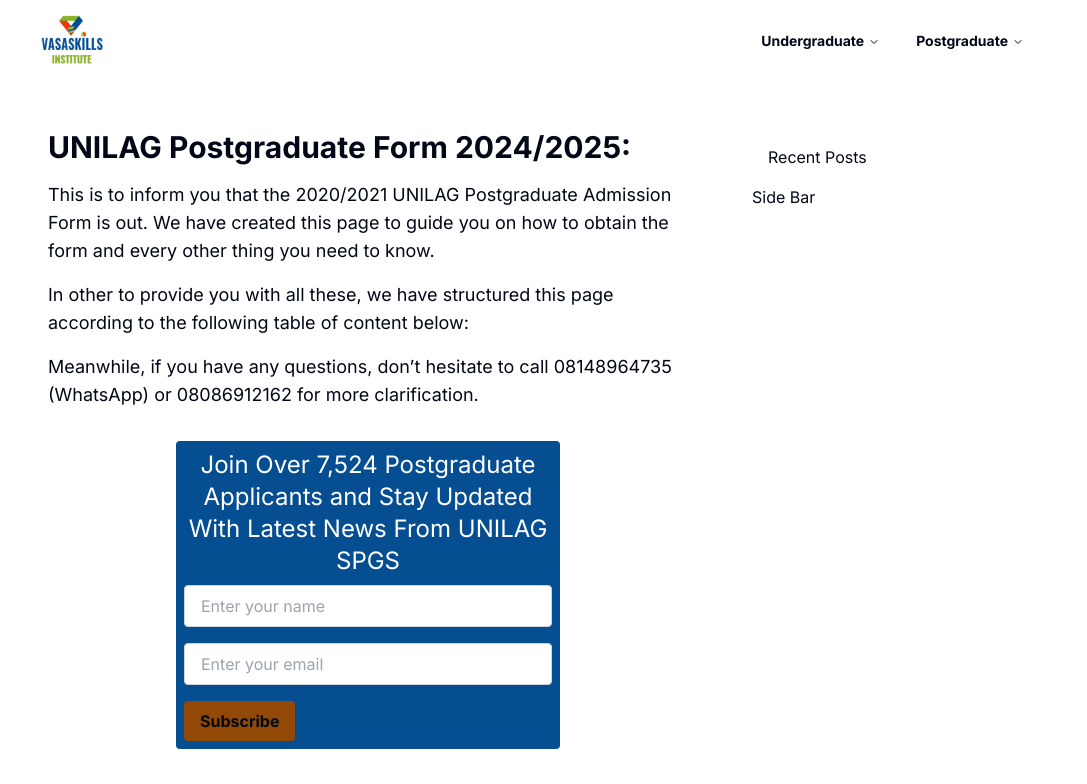
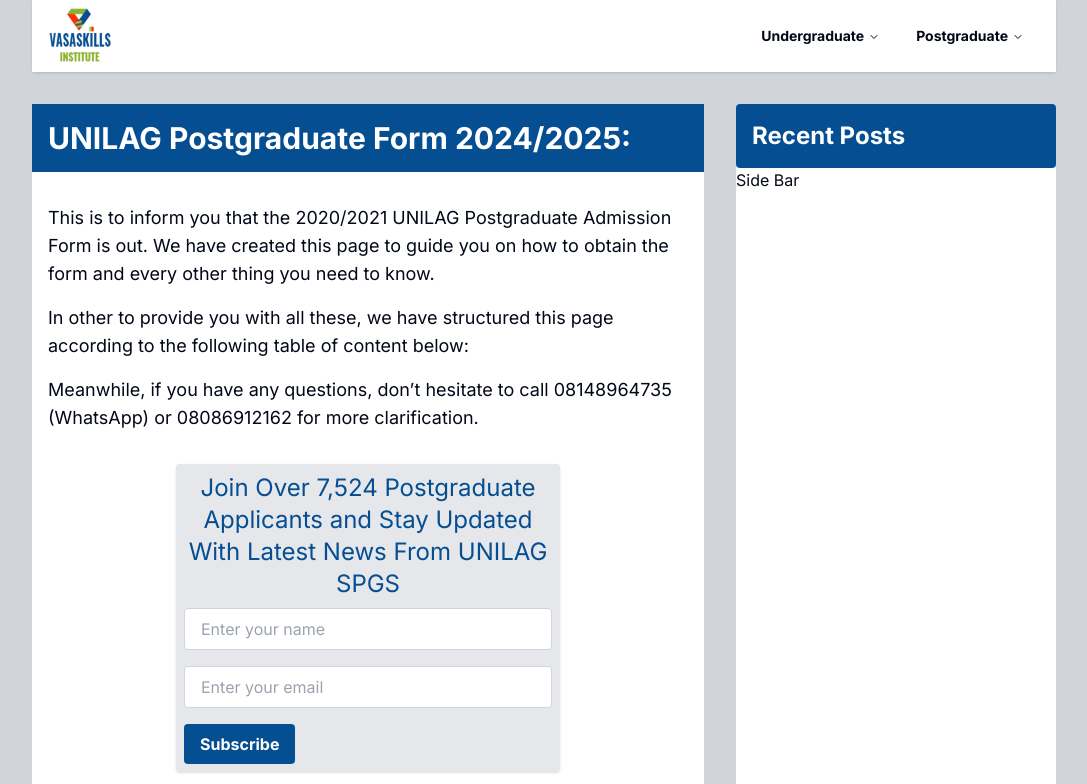
Before and after one commit to sixtusagbakwuru/vasaskills, a Next.js app: page /unilag/postgraduate/form in a window 1280 px wide. Shown: the top 784 px of the page, without its empty margins (96-1183 px from the left). Built offline with nearby package versions, Linux system fonts and the light colour scheme.

Commit message:
Sticky Navbar

```diff
--- a/src/app/(university-of-lagos-unilag)/unilag/postgraduate/email-subscription-form.tsx
+++ b/src/app/(university-of-lagos-unilag)/unilag/postgraduate/email-subscription-form.tsx
@@ -22,8 +22,8 @@
     return(
         <div>
 
-            <form onSubmit={handleSubmit} className="max-w-sm mx-auto my-8 bg-vasaskills-blue rounded p-2">
-            <h3 className = "text-center text-2xl text-white">Join Over 7,524 Postgraduate Applicants and Stay Updated With Latest News From UNILAG SPGS</h3>
+            <form onSubmit={handleSubmit} className="max-w-sm mx-auto my-8 bg-gray-200 rounded p-2 shadow">
+            <h3 className = "text-center text-2xl text-vasaskills-blue">Join Over 7,524 Postgraduate Applicants and Stay Updated With Latest News From UNILAG SPGS</h3>
       <input
         type="text"
         value={name}
@@ -42,7 +42,7 @@
       />
       <button
         type="submit"
-        className="mt-2 px-4 py-2 bg-vasaskills-complement font-bold rounded hover:bg-blue-600 focus:outline-none"
+        className="mt-2 px-4 py-2 bg-vasaskills-blue text-white font-bold rounded hover:bg-blue-600 focus:outline-none"
       >
         Subscribe
       </button>
--- a/src/app/(university-of-lagos-unilag)/unilag/postgraduate/form/form.tsx
+++ b/src/app/(university-of-lagos-unilag)/unilag/postgraduate/form/form.tsx
@@ -6,7 +6,8 @@
 export default function Form() {
     return (
         <div>
-            <h1 className = "text-3xl font-bold mb-4">UNILAG Postgraduate Form 2024/2025: </h1>
+            <h1 className = "text-3xl font-bold bg-vasaskills-blue p-4 text-white mb-4">UNILAG Postgraduate Form 2024/2025: </h1>
+            <div className = "p-4">
             <p className = "text-lg leading-7 mb-4">This is to inform you that the 2020/2021 UNILAG Postgraduate Admission Form is out. We have created this page to guide you on how to obtain the form and every other thing you need to know.</p>
             <p className = "text-lg leading-7 mb-4">In other to provide you with all these, we have structured this page according to the following table of content below:</p>
             <p className = "text-lg leading-7 mb-4">Meanwhile, if you have any questions, don’t hesitate to call 08148964735 (WhatsApp) or 08086912162 for more clarification.</p>
@@ -77,6 +78,7 @@
             <p className = "text-lg leading-7 mb-4">The price of soft copy is N6,000 (instead of N8,000) while the price for hard copy is N8,000 (instead of N10,000).</p>
             <p className = "text-lg leading-7 mb-4">So which one do you want?</p>
             <p className = "text-lg leading-7 mb-4">Kindly call 08148964735 (WhatsApp) or 08086912162 to place your order now because PRICE GOES UP TO THE REGULAR AMOUNT SOON.</p>
+            </div>
         </div>
     )
 }
--- a/src/app/(university-of-lagos-unilag)/unilag/postgraduate/form/page.tsx
+++ b/src/app/(university-of-lagos-unilag)/unilag/postgraduate/form/page.tsx
@@ -7,12 +7,12 @@
 
 export default function UNILAGPostgraduateForm(){
     return(
-        <div>
-            <header className = "grid grid-cols-12 gap-8  mx-2 md:mx-32">
-                <div className="col-span-4 bg-white rounded p-2">
-                    <Image src = "/vasaskills-logo.png" alt = "Vasaskills Institute Logo" width = {65} height = {65}/>
+        <div className = "bg-gray-300">
+            <header className = "grid grid-cols-1 sticky top-0 shadow md:grid-cols-12  mx-2 md:mx-32">
+                <div className="md:col-span-4 bg-white pe-4 ps-4 flex justify-center md:justify-start">
+                    <Image src = "/vasaskills-logo.png" alt = "Vasaskills Institute Logo" width = {65} height = {65} className="max-w-full h-auto"/>
                 </div>
-                <div className="col-span-8 p-4 bg-white rounded flex items-center justify-end">
+                <div className="md:col-span-8 p-4 bg-white flex items-center justify-end">
                 <NavigationMenuDemo />
                 {/*
                 <Navbar />
@@ -20,13 +20,13 @@
                 </div>
             </header>
             <div className = "grid grid-cols-1 md:grid-cols-12 gap-8 my-8 mx-2 md:mx-32">
-            <main className = "md:col-span-8 bg-white rounded p-4">
+            <main className = "md:col-span-8 bg-white rounded">
                 <Form />
 
             </main>
-            <aside className = "md:col-span-4 p-4 bg-white rounded">
-                <div className = "bg-white rounded p-4">
-                    <h2>Recent Posts</h2>
+            <aside className = "md:col-span-4 bg-white rounded">
+                <div className = "rounded p-4 w-full bg-vasaskills-blue">
+                    <h2 className = "text-2xl text-white font-bold">Recent Posts</h2>
 
                 </div>
                 <h2>Side Bar</h2>
--- a/src/components/navigation-bar.tsx
+++ b/src/components/navigation-bar.tsx
@@ -84,11 +84,11 @@
 export function NavigationMenuDemo() {
   return (
     <NavigationMenu>
-      <NavigationMenuList>
+      <NavigationMenuList className="justify-center lg:justify-start">
         <NavigationMenuItem>
-          <NavigationMenuTrigger className = "font-bold">Undergraduate</NavigationMenuTrigger>
-          <NavigationMenuContent >
-            <ul className="grid gap-3 p-6 sm:w-[300px] md:w-[400px] lg:w-[500px] lg:grid-cols-[.75fr_1fr]">
+          <NavigationMenuTrigger className="font-bold">Undergraduate</NavigationMenuTrigger>
+          <NavigationMenuContent className="w-full lg:w-auto">
+            <ul className="grid gap-3 p-6 sm:w-full md:w-full lg:w-[500px] lg:grid-cols-[.75fr_1fr]">
               <li className="row-span-3">
                 <NavigationMenuLink asChild>
                   <a
@@ -116,9 +116,9 @@
           </NavigationMenuContent>
         </NavigationMenuItem>
         <NavigationMenuItem>
-          <NavigationMenuTrigger className = "font-bold">Postgraduate</NavigationMenuTrigger>
-          <NavigationMenuContent>
-            <ul className="grid w-[300px] gap-3 p-4 sm:w-[400px] md:w-[500px] md:grid-cols-2 lg:w-[600px]">
+          <NavigationMenuTrigger className="font-bold">Postgraduate</NavigationMenuTrigger>
+          <NavigationMenuContent className="w-full lg:w-auto">
+            <ul className="grid w-full gap-3 p-4 sm:w-full md:w-full lg:w-[600px] md:grid-cols-2">
               {components.map((component) => (
                 <ListItem key={component.title} title={component.title} href={component.href}>
                   {component.description}
@@ -127,7 +127,6 @@
             </ul>
           </NavigationMenuContent>
         </NavigationMenuItem>
-
       </NavigationMenuList>
     </NavigationMenu>
   );
```
